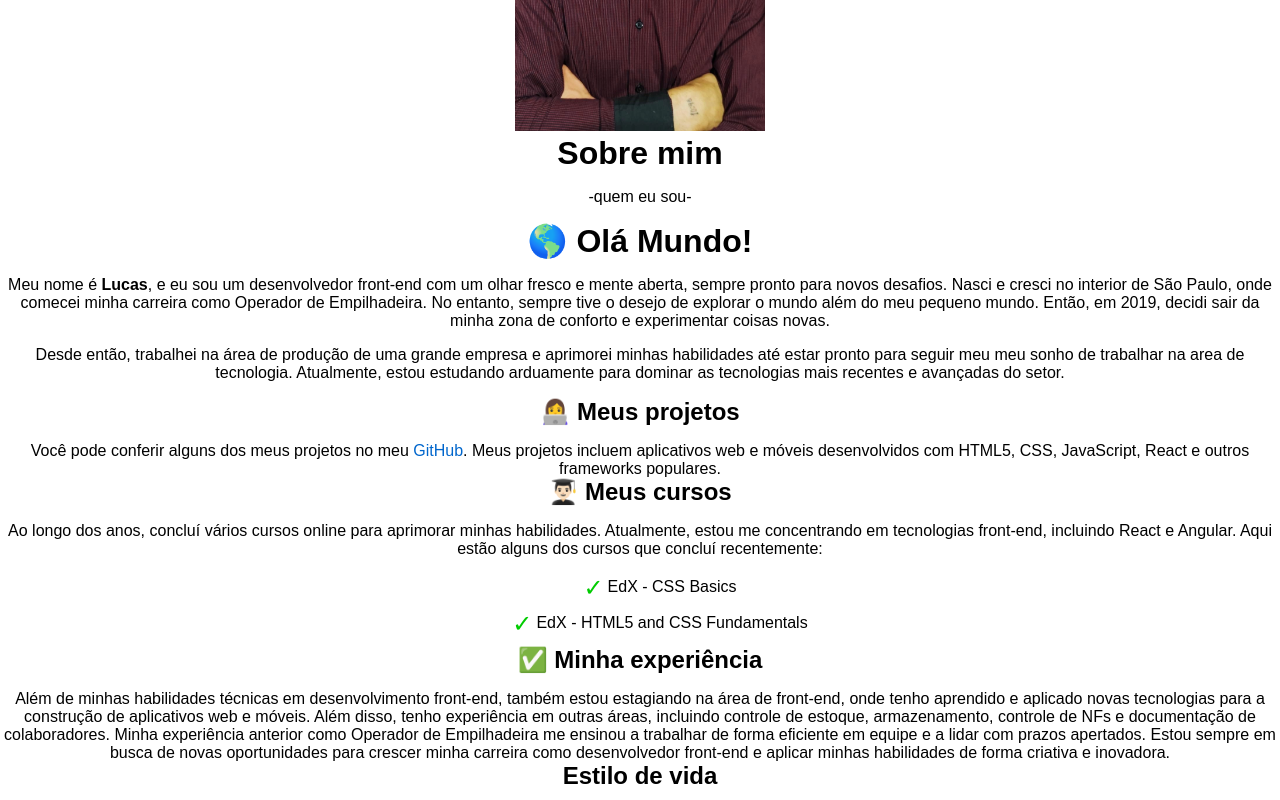
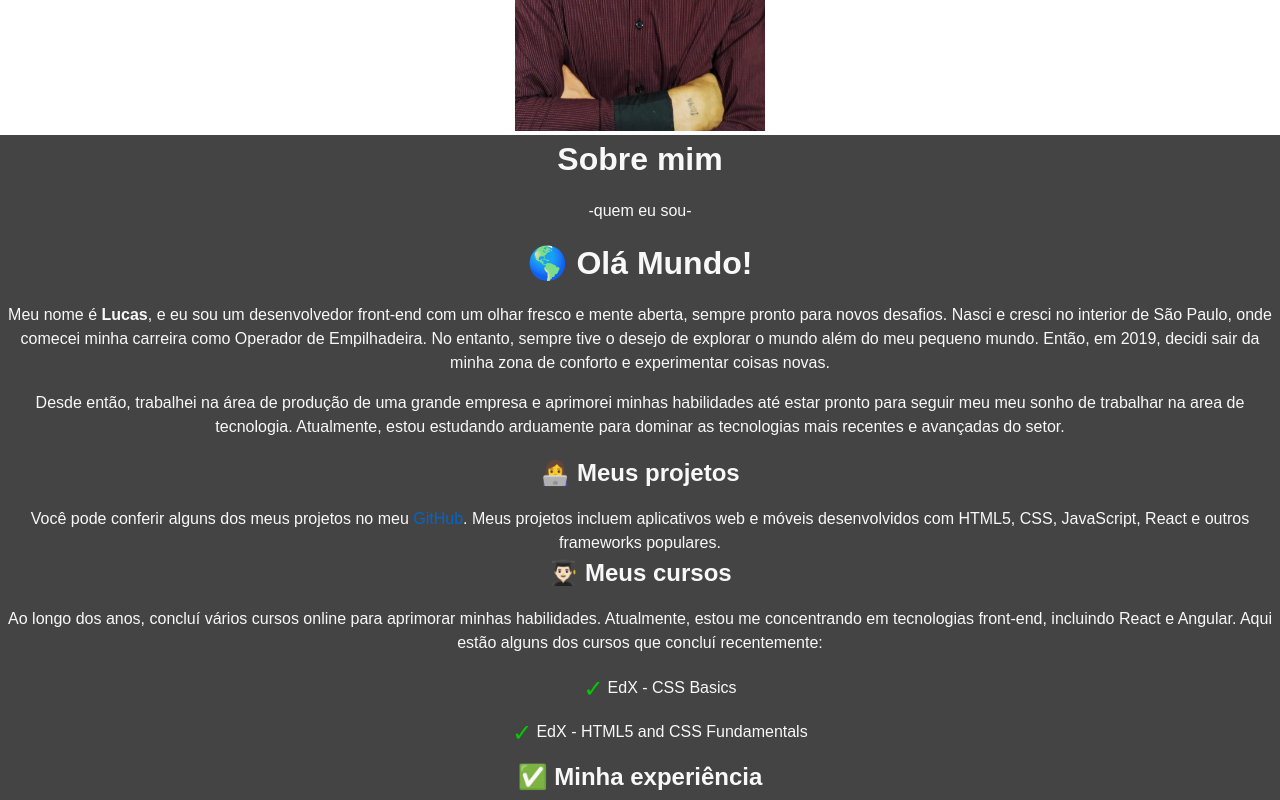
Before and after one commit to lucasccgomes/portfolio-lucas, a React (Vite) app: page / in a window 1280 px wide. Shown: the part 580-1380 px from the top of the page. Built offline with nearby package versions, Linux system fonts and the light colour scheme.

Commit message:
feat(about): add classname to component's main div

```diff
--- a/src/components/About/About.tsx
+++ b/src/components/About/About.tsx
@@ -3,7 +3,7 @@ import './About.css'
 
 const About = () => {
     return (
-        <div>
+        <div className='about'>
             <h1>Sobre mim</h1>
             <p>-quem eu sou-</p>
             <h1>🌎 Olá Mundo!</h1>
```
